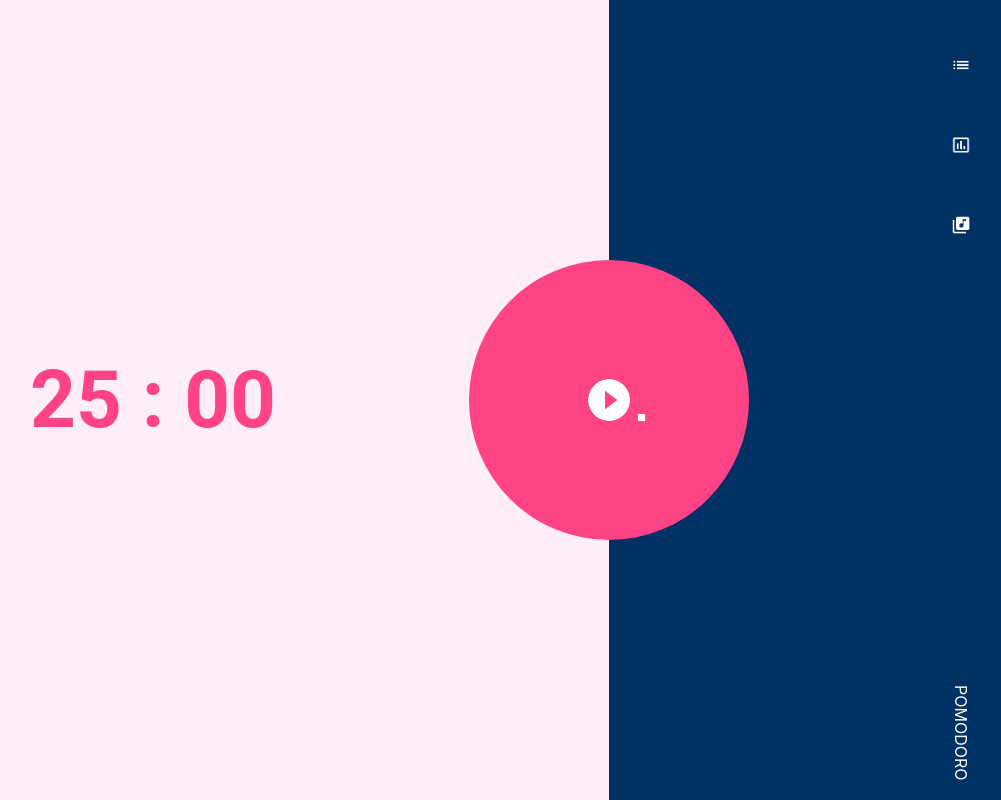
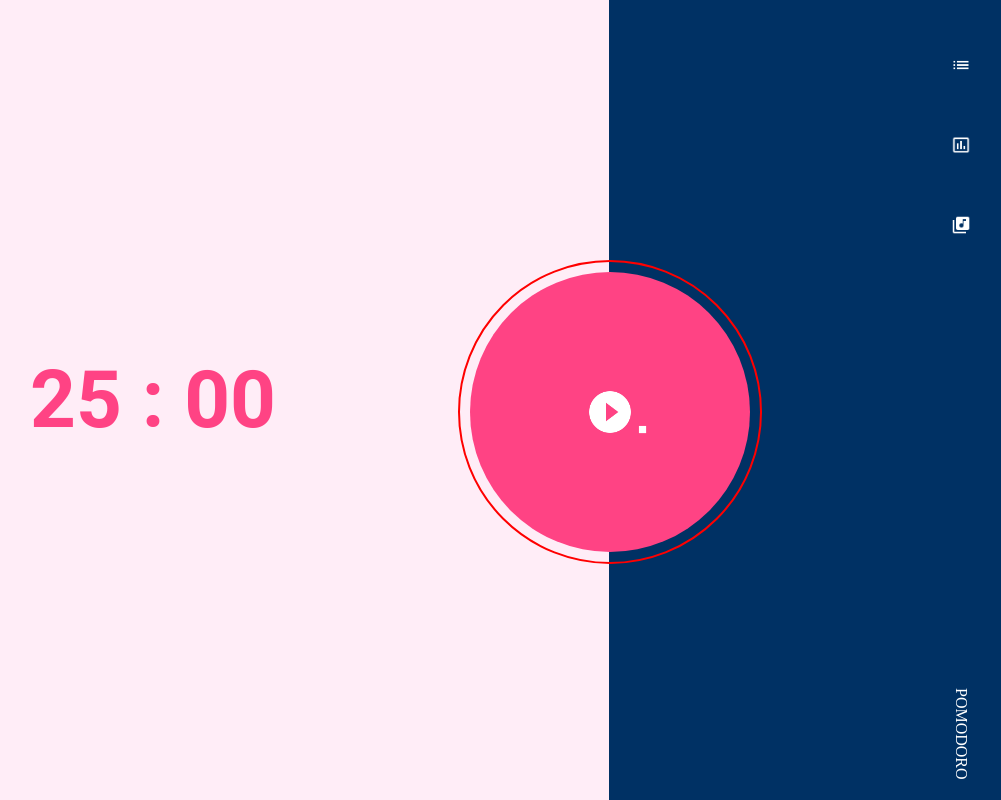
Before and after one commit to wesley0983/vite-react-plus, a React (Vite) app: page / in a window 1280 px wide. Shown: the whole page, without its empty margins (223-1224 px from the left). Built offline with nearby package versions, Linux system fonts and the light colour scheme.

Commit message:
調整整個容器css、番茄鐘css

```diff
--- a/src/components/home/index.jsx
+++ b/src/components/home/index.jsx
@@ -46,6 +46,11 @@ export default () => {
               {minutes.toString().length > 1 ? minutes : '0' + minutes} : {seconds === 60 ? '00' : seconds.toString().length > 1 ? seconds : '0'+seconds  }
             </div>
             <div className="bg">
+              <div className="bg__border">
+                <div className="bg__border__loading">
+
+                </div>
+
                 <div className="circle">
                   <div className="mine">
                     <div
@@ -59,6 +64,7 @@ export default () => {
                 </div>
               </div>
             </div>
+          </div>
           <div className="right">
           </div>
           <SideBar />
--- a/src/style/home/index.scss
+++ b/src/style/home/index.scss
@@ -1,19 +1,21 @@
 html, body {
-  width: 100%;
-  height: 100%;
+  margin: 0;
+}
+
+#root {
+  display: flex;
 }
 
 .container {
-  //背景色一半白一半黄
-  //background: linear-gradient(to right,#FFEDF7 0%, #FFEDF7 65%, #003164 35%, #003164 100%);
-  width: 100vw;
+  flex: 1;
+  height: 100vh;
 }
 
 .home {
   display: flex;
   flex-direction: row;
   position: relative;
-  height: 100vh;
+  height: 100%;
 }
 
 .left {
@@ -34,11 +36,22 @@ html, body {
     width: 100%;
     position: absolute;
     right: -140px;
+    &__border{
+      position: absolute;
+      right: -13px;
+      top: -140px;
+      border: 2px solid  red;
+      border-radius: 50%;
+      width: 300px;
+      height: 300px;
+      display: flex;
+      align-items: center;
+      justify-content: center;
+    }
+
   }
   .circle {
     position: absolute;
-    right: 0;
-    top: -140px;
     background-color: #FF4384;
     width: 280px;
     height: 280px;
--- a/src/view/index.css
+++ b/src/view/index.css
@@ -1,69 +1,69 @@
-:root {
-  font-family: Inter, system-ui, Avenir, Helvetica, Arial, sans-serif;
-  line-height: 1.5;
-  font-weight: 400;
+/*:root {*/
+/*  font-family: Inter, system-ui, Avenir, Helvetica, Arial, sans-serif;*/
+/*  line-height: 1.5;*/
+/*  font-weight: 400;*/
 
-  color-scheme: light dark;
-  color: rgba(255, 255, 255, 0.87);
-  background-color: #242424;
+/*  color-scheme: light dark;*/
+/*  color: rgba(255, 255, 255, 0.87);*/
+/*  background-color: #242424;*/
 
-  font-synthesis: none;
-  text-rendering: optimizeLegibility;
-  -webkit-font-smoothing: antialiased;
-  -moz-osx-font-smoothing: grayscale;
-  -webkit-text-size-adjust: 100%;
-}
+/*  font-synthesis: none;*/
+/*  text-rendering: optimizeLegibility;*/
+/*  -webkit-font-smoothing: antialiased;*/
+/*  -moz-osx-font-smoothing: grayscale;*/
+/*  -webkit-text-size-adjust: 100%;*/
+/*}*/
 
-a {
-  font-weight: 500;
-  color: #646cff;
-  text-decoration: inherit;
-}
-a:hover {
-  color: #535bf2;
-}
+/*a {*/
+/*  font-weight: 500;*/
+/*  color: #646cff;*/
+/*  text-decoration: inherit;*/
+/*}*/
+/*a:hover {*/
+/*  color: #535bf2;*/
+/*}*/
 
-body {
-  margin: 0;
-  display: flex;
-  place-items: center;
-  min-width: 320px;
-  min-height: 100vh;
-}
+/*body {*/
+/*  margin: 0;*/
+/*  display: flex;*/
+/*  place-items: center;*/
+/*  min-width: 320px;*/
+/*  min-height: 100vh;*/
+/*}*/
 
-h1 {
-  font-size: 3.2em;
-  line-height: 1.1;
-}
+/*h1 {*/
+/*  font-size: 3.2em;*/
+/*  line-height: 1.1;*/
+/*}*/
 
-button {
-  border-radius: 8px;
-  border: 1px solid transparent;
-  padding: 0.6em 1.2em;
-  font-size: 1em;
-  font-weight: 500;
-  font-family: inherit;
-  background-color: #1a1a1a;
-  cursor: pointer;
-  transition: border-color 0.25s;
-}
-button:hover {
-  border-color: #646cff;
-}
-button:focus,
-button:focus-visible {
-  outline: 4px auto -webkit-focus-ring-color;
-}
+/*button {*/
+/*  border-radius: 8px;*/
+/*  border: 1px solid transparent;*/
+/*  padding: 0.6em 1.2em;*/
+/*  font-size: 1em;*/
+/*  font-weight: 500;*/
+/*  font-family: inherit;*/
+/*  background-color: #1a1a1a;*/
+/*  cursor: pointer;*/
+/*  transition: border-color 0.25s;*/
+/*}*/
+/*button:hover {*/
+/*  border-color: #646cff;*/
+/*}*/
+/*button:focus,*/
+/*button:focus-visible {*/
+/*  outline: 4px auto -webkit-focus-ring-color;*/
+/*}*/
 
-@media (prefers-color-scheme: light) {
-  :root {
-    color: #213547;
-    background-color: #ffffff;
-  }
-  a:hover {
-    color: #747bff;
-  }
-  button {
-    background-color: #f9f9f9;
-  }
-}
+/*@media (prefers-color-scheme: light) {*/
+/*  :root {*/
+/*    color: #213547;*/
+/*    background-color: #ffffff;*/
+/*  }*/
+/*  a:hover {*/
+/*    color: #747bff;*/
+/*  }*/
+/*  button {*/
+/*    background-color: #f9f9f9;*/
+/*  }*/
+/*}*/
```
Lines whose indentation alone changed are shown as unchanged.
